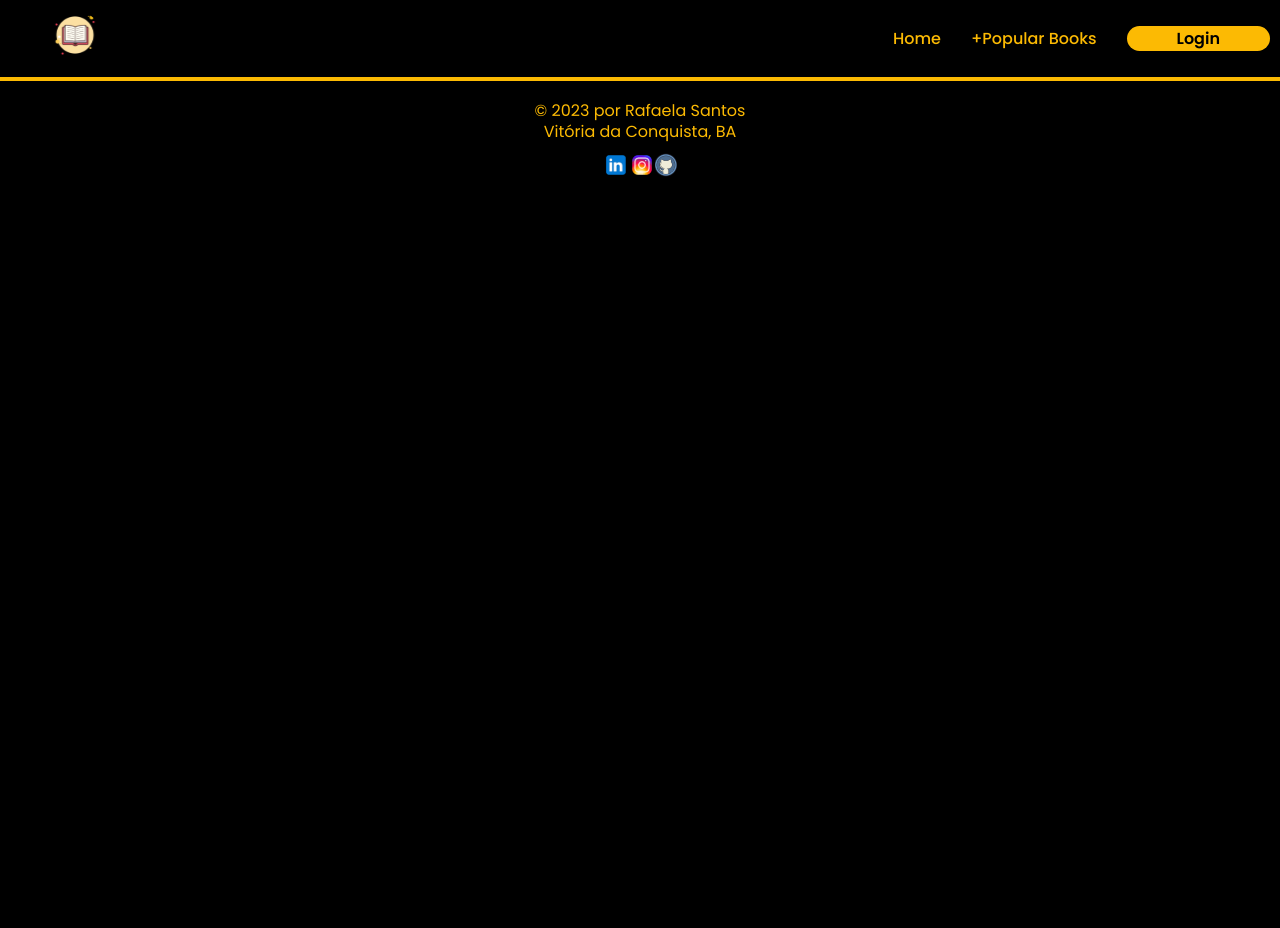
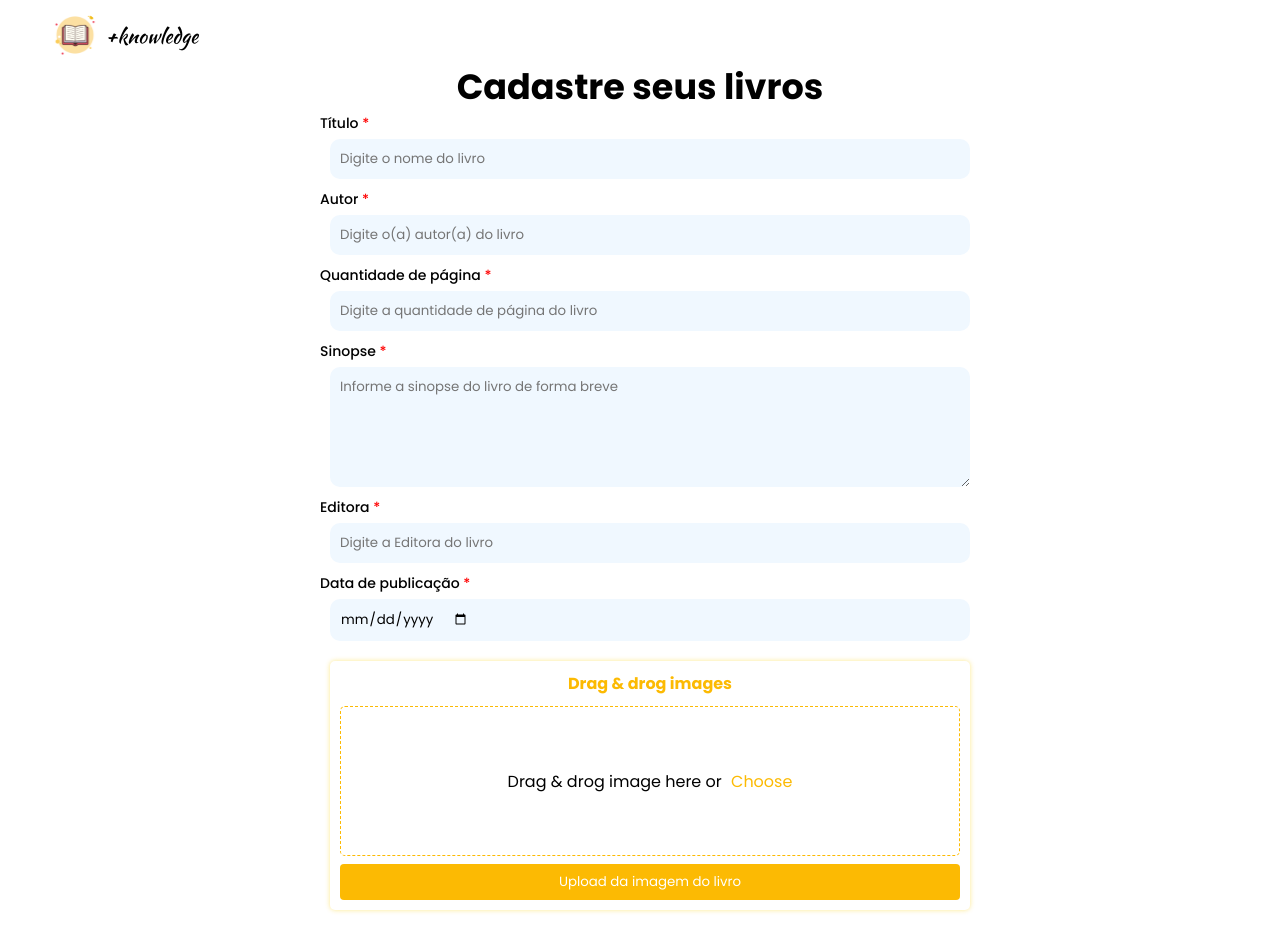
Before and after one commit to rafaelams17/scl-front, a Vue app: page /register-book in a window 1280 px wide. Shown: the top 928 px of the page. Before the commit the page ends 800 px from the top, so only its background shows below. Built offline with nearby package versions, Linux system fonts and the light colour scheme; a web font is replaced by a local one.

Commit message:
upload image

```diff
--- a/src/components/book/RegisterBook.vue
+++ b/src/components/book/RegisterBook.vue
@@ -66,20 +66,41 @@
         placeholder="Digite a data de publicação do livro"
         v-model="form.dataPublicacao"
       />
+      <!-- Image Upload -->
+      <div class="card">
+        <div class="top">
+          <p>Drag & drog images</p>
+        </div>
 
-      <label for="image"
-        >Upload da imagem do livro
-        <span class="campo-obrigatorio">*</span></label
-      >
-      <input
-        type="file"
-        name="image"
-        id="image"
-        placeholder="Insira uma imagem do livro"
-        @change="uploadImage"
-        accept="image/*"
-      />
-      <!-- <img v-if="imageURL" :src="imageURL" alt="Uploaded Image"> enviar a image para a API -->
+        <div class="drag-area">
+          <span v-if="!isDragging"
+            >Drag & drog image here or
+            <span class="select" role="button" @click="selectFiles"
+              >Choose</span
+            ></span
+          >
+          <div v-else class="select">Drop images here</div>
+          <input
+            type="file"
+            name="file"
+            class="file"
+            ref="fileInput"
+            multiple
+            @change="onFileSelect($event)"
+          />
+        </div>
+
+        <div class="container2">
+          <div class="image" v-for="(image, index) in images" :key="index">
+            <span class="delete">&times;</span>
+            <img :src="image.url" />
+          </div>
+        </div>
+
+        <button type="button" name="image" id="image">
+          Upload da imagem do livro
+        </button>
+      </div>
 
       <div class="btn">
         <input class="submit" type="submit" :value="btnSubmit" />
@@ -107,9 +128,9 @@ const type = ref(null);
 
 const title = "Cadastre seus livros";
 const btnSubmit = "Cadastrar";
-const id_user = Number(localStorage.getItem("id_user")) ;
-
-console.log(id_user)
+const images = ref([]);
+const isDragging = false;
+const fileInput = ref(null);
 
 const form = ref({
   titulo: "",
@@ -118,22 +139,13 @@ const form = ref({
   sinopse: "",
   editora: "",
   dataPublicacao: "",
-  id_user: id_user,
 });
 
-const imageURL = ref(""); // não está funcionando ainda, pesquisar como tratar image no vue
-
+// função para criar um livro
 async function registerBook() {
   try {
     // verificar se os campos estão vazios
-    if (
-      !form.value.titulo ||
-      !form.value.autor ||
-      !form.value.quantPage ||
-      !form.value.sinopse ||
-      !form.value.dataPublicacao ||
-      !form.value.editora
-    ) {
+    if (!form.value) {
       type.value = "error";
       msg.value = "Preencha os campos corretamente!";
       setTimeout(() => (msg.value = ""), 2000);
@@ -154,28 +166,13 @@ async function registerBook() {
       } else {
         // Criação do Livro
         const { data } = await api.post("/book", form.value);
-        console.log(data), console.log(form.value);
+
         type.value = "sucess";
         msg.value = "Livro criado com sucesso!";
         setTimeout(() => (msg.value = ""), 2000);
 
-        if (imageURL) {
-          console.log(imageURL);
-        }
-
         // limpar os campos
         form.value = "";
-
-        // Teste
-        console.log("Cheguei aqui!", data);
-        console.log("Titulo: " + form.value.titulo);
-        console.log("Autor: " + form.value.autor);
-        console.log("Quantidade de Página: " + form.value.quantPage);
-        console.log("Sinopse: " + form.value.sinopse);
-        console.log("Editora: " + form.value.editora);
-        console.log(
-          "Data de Publicação do Livro: " + form.value.dataPublicacao
-        );
       }
     }
   } catch (error) {
@@ -188,15 +185,23 @@ async function registerBook() {
   }
 }
 
-function uploadImage(event) {
-  const file = event.target.files[0];
+function selectFiles() {
+  fileInput.value.click();
+}
 
-  if (file) {
-    const reader = new FileReader();
-    reader.onload = () => {
-      imageURL.value = reader.result;
-    };
-    reader.readAsDataURL(file);
+function onFileSelect(event) {
+  const files = event.target.files;
+
+  if (files.length === 0) return;
+
+  for (let i = 0; i < files.length; i++) {
+    if (files[i].type.split("/")[0] != "image") continue;
+    if (!images.value.some((e) => e.name === files[i].name)) {
+      images.value.push({
+        name: files[i].name,
+        url: URL.createObjectURL(files[i]),
+      });
+    }
   }
 }
 
@@ -258,6 +263,97 @@ textarea {
 .campo-obrigatorio {
   color: #ff0000;
 }
+.card {
+  width: 100%;
+  margin: 10px;
+  padding: 10px;
+  box-shadow: 0 0 5px #fbcd0175;
+  border-radius: 5px;
+  overflow: hidden;
+}
+.card .top {
+  text-align: center;
+}
+.card p {
+  font-weight: bold;
+  color: #fcba03;
+}
+.card button {
+  outline: 0;
+  border: 0;
+  color: #fff;
+  border-radius: 4px;
+  font-weight: 400;
+  padding: 8px 13px;
+  width: 100%;
+  background: #fcba03;
+}
+.card .drag-area {
+  height: 150px;
+  border-radius: 5px;
+  border: 1px dashed #fcba03;
+  background: #fff;
+  color: #fcba03;
+  display: flex;
+  justify-content: center;
+  align-items: center;
+  user-select: auto;
+  -webkit-user-select: none;
+  margin-top: 10px;
+}
+.card .drag-area .visible {
+  font-size: 18px;
+}
+.card .select {
+  color: #fcba03;
+  margin-left: 5px;
+  cursor: pointer;
+  transition: 0.4s;
+}
+.card .select:hover {
+  opacity: 0.6;
+}
+.card .container2 {
+  width: 100%;
+  height: auto;
+  display: flex;
+  justify-content: flex-start;
+  align-items: flex-start;
+  flex-wrap: wrap;
+  max-width: 200px;
+  position: relative;
+  margin-bottom: 8px;
+}
+.card .container2 .image {
+  width: 85px;
+  height: 75px;
+  margin-right: 5px;
+  margin-bottom: 8px;
+  position: relative;
+}
+.card .container2 .image img {
+  padding: 5px;
+  width: 100%;
+  height: 100%;
+  border-radius: 5px;
+}
+.card .container2 .image span {
+  margin-top: 10px;
+  position: absolute;
+  top: -2px;
+  right: 9px;
+  font-size: 20px;
+  cursor: pointer;
+}
+.card input,
+.card .drag-area .on-drop,
+.card .drag-area.dragover .visible {
+  display: none;
+}
+.delete {
+  z-index: 999;
+  color: #000;
+}
 .btn {
   display: flex;
   justify-content: center;
--- a/src/components/boot/axios.js
+++ b/src/components/boot/axios.js
@@ -1,13 +1,5 @@
 import axios from "axios";
 
-const api = axios.create(
-    {
-        baseURL: "http://localhost:3000/",
-        headers: {
-            'Content-Type': 'application/json',
-            "Authorization": 'Bearer' + localStorage.getItem('token')
-        }
-    }
-);
+const api = axios.create( { baseURL: "http://localhost:3000/" } ); // porta disponivel para a aplicação
 
 export default api;
--- a/src/components/user/LoginPage.vue
+++ b/src/components/user/LoginPage.vue
@@ -56,7 +56,7 @@
 <script setup>
 import { useRouter } from "vue-router";
 import api from "../boot/axios";
-import { computed, ref } from "vue";
+import { ref } from "vue";
 import Message from "../Message.vue";
 
 const msg = ref(null);
@@ -87,8 +87,6 @@ async function signIn() {
     if(data.acess_token){
       type.value = "sucess"
       msg.value = "Login feito com sucesso!";
-      localStorage.setItem('token', data.acess_token)
-      localStorage.setItem('id_user', data.id_user)
       setTimeout(() => (msg.value = ""), 1000);
       setTimeout(() => (router.push("/book")), 1000); // realiza o login
     }
--- a/src/router/index.js
+++ b/src/router/index.js
@@ -35,9 +35,9 @@ const router = createRouter({
       path: '/book',
       name: 'book',
       component: () => import('../layouts/BookLayout.vue'),
-      meta: {
-        requiresAuth: true
-      },
+      // meta: {
+      //   requiresAuth: true
+      // },
       children: [
         {
           path: '',
@@ -59,20 +59,20 @@ const router = createRouter({
   ]
 });
 
-router.beforeEach(async (to, from, next) => {
-  if(to.matched.some(record => record.meta.requiresAuth)) {
-    // Authentication check
-    const token = localStorage.getItem('token');
+// router.beforeEach(async (to, from, next) => {
+//   if(to.matched.some(record => record.meta.requiresAuth)) {
+//     // Authentication check
+//     const token = localStorage.getItem('token');
 
-    // if token exists
-    if(token) {
-      // check if token is valid
-      console.log("Auth!")
-      return next();
-    }
-    return next('/book')
-  }
-  next();
-})
+//     // if token exists
+//     if(token) {
+//       // check if token is valid
+//       console.log("Auth!")
+//       return next();
+//     }
+//     return next('/book')
+//   }
+//   next();
+// })
 
 export default router
```
Also changed, not shown: src/main.js (+5 -5 lines), src/router/router.js (deleted).
